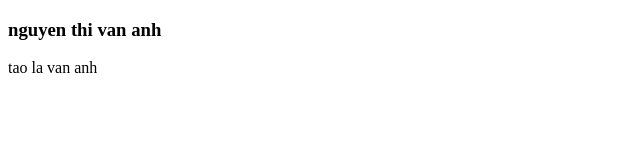
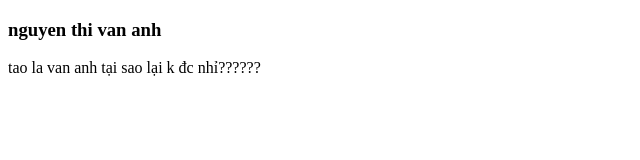
Before and after one commit to vananh2011/hello_file, a plain HTML site: page index.html in a window 1280 px wide. Shown: the whole page, without its empty margins (0-640 px from the left). Drawn offline with Linux system fonts and the light colour scheme.

Commit message:
Update index.html

```diff
--- a/index.html
+++ b/index.html
@@ -8,6 +8,7 @@
         <div>
             <h3>nguyen thi van anh</h3>
             tao la van anh
+            tại sao lại k đc  nhỉ??????
         </div>
     </body>
 </html>
```
